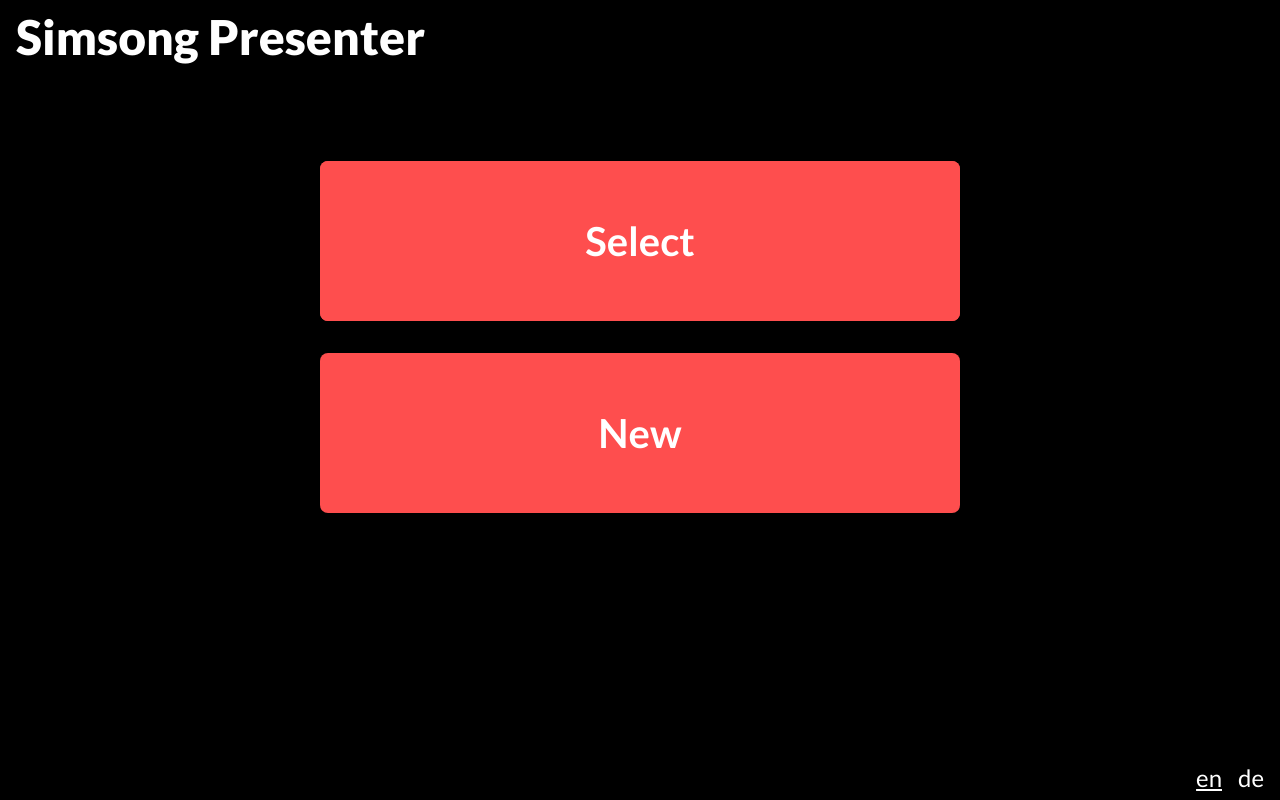
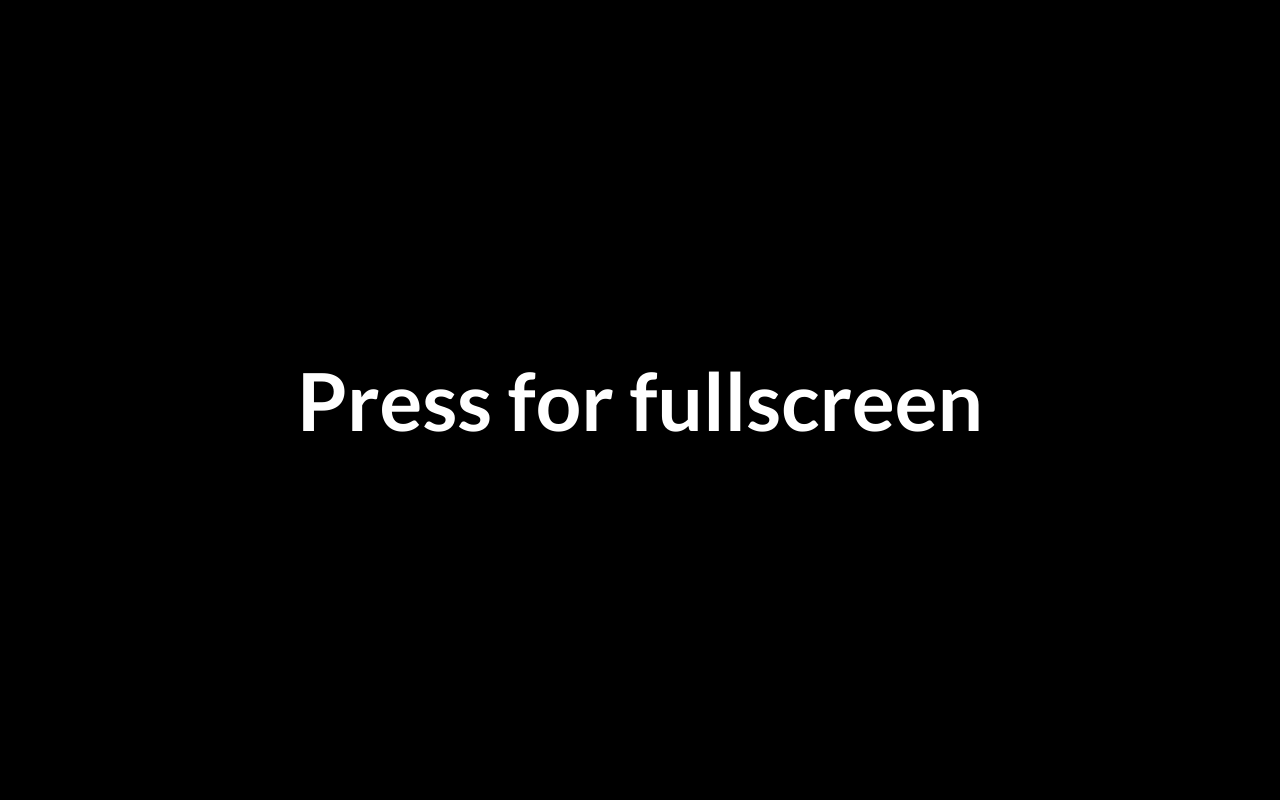
Before and after one commit to nobschulth/simsong-presenter-2, a React (Vite) app: page / in a window 1280 px wide. Built offline with nearby package versions, Linux system fonts and the light colour scheme.

Commit message:
Fullscreen

```diff
--- a/src/Translations.tsx
+++ b/src/Translations.tsx
@@ -9,6 +9,7 @@
         new: "New",
         download: "Download",
         exit: "Exit",
+        fullscreenPrompt: "Press for fullscreen",
     },
     de: {
         select: "Auswählen",
@@ -16,6 +17,7 @@
         new: "Neu",
         download: "Herunterladen",
         exit: "Verlassen",
+        fullscreenPrompt: "Drücken für Vollbild",
     }
 }
 
--- /dev/null
+++ b/src/components/Main.module.css
@@ -0,0 +1,10 @@
+.fullscreenPrompt {
+    color: white;
+    text-align: center;
+    display: flex;
+    flex-direction: column;
+    justify-content: space-evenly;
+    font-size: 10vh;
+    height: 100vh;
+    font-weight: 700;
+}
--- a/src/components/Main.tsx
+++ b/src/components/Main.tsx
@@ -1,11 +1,27 @@
-import { useState } from "react";
+import { useLanguage } from "../Translations.tsx"
+import { useEffect, useState } from "react";
+import styles from "./Main.module.css"
 import SongbookList from "./SongbookList.tsx"
 import Presentation from "./Presentation.tsx"
 import Start from "./Start.tsx"
 import * as types from "../types.ts"
 
 export default function Main() {
+    const { t } = useLanguage();
     const [currentPage, setCurrentPage] = useState<types.Page>(types.Page.Start);
+    const [isFullscreen, setIsFullscreen] = useState(false);
+    useEffect(() => {
+        const update = () => {
+            setIsFullscreen(document.fullscreenElement !== null);
+        };
+
+        document.addEventListener("fullscreenchange", update);
+
+        return () => {
+            document.removeEventListener("fullscreenchange", update);
+        };
+    }, []);
+
     const [songbook, setSongbook] = useState<types.Songbook | null>((): types.Songbook | null => {
         let stored = localStorage.getItem("songbook");
 
@@ -18,6 +34,7 @@
         }
         return null;
     });
+
     const [songIndex, setSongIndex] = useState<number>(0);
 
     function onSongbookCreated() {
@@ -68,6 +85,14 @@
         setSongbook(newSongbook);
     }
 
+    if (!isFullscreen) {
+        return (
+            <div className={styles.fullscreenPrompt} onClick={enterFullscreen}>
+                {t.fullscreenPrompt}
+            </div>
+        );
+    }
+
     switch (currentPage) {
         case types.Page.Start:
             return (<Start onFileSelect={onFileSelect} onSongbookCreated={onSongbookCreated}/>);
@@ -91,6 +116,10 @@
             break;
     }
 }
+
+const enterFullscreen = async () => {
+    await document.documentElement.requestFullscreen();
+};
 
 function parseSong(text: string) {
     const song: types.Song = {
```
